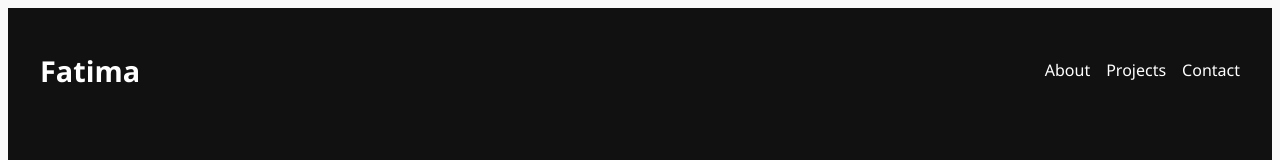
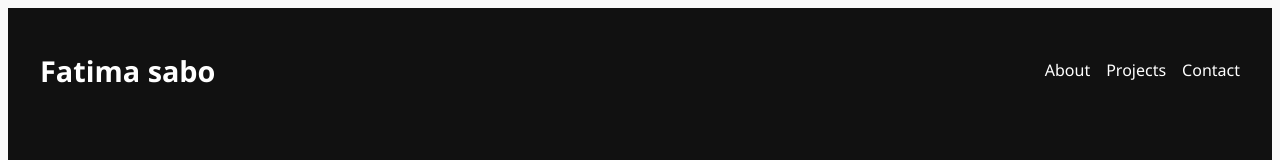
Before and after one commit to Fatimasab500/My-portfolio-test, a plain HTML site: page index.html in a window 1280 px wide. Shown: the top 160 px of the page. Drawn offline with Linux system fonts and the light colour scheme.

Commit message:
index.html

```diff
--- a/index.html
+++ b/index.html
@@ -9,7 +9,7 @@
 <body>
   <header>
     <nav>
-      <h1>Fatima</h1>
+      <h1>Fatima sabo</h1>
       <ul>
         <li><a href="#about">About</a></li>
         <li><a href="#projects">Projects</a></li>
```
